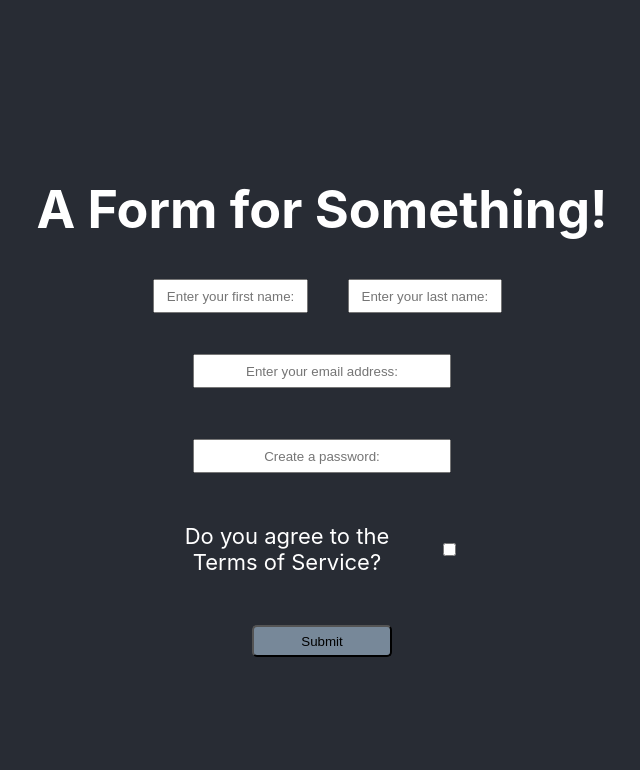
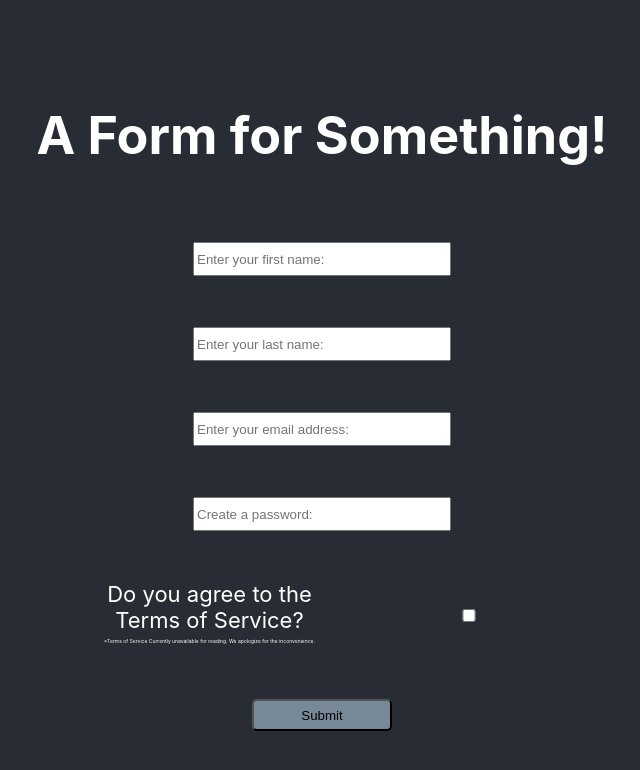
Before and after one commit to rauleflores/User-Onboarding, a React (Create React App) app: page / in a window 1280 px wide. Shown: the top 770 px of the page, without its empty margins (318-958 px from the left). Built offline with nearby package versions, Linux system fonts and the light colour scheme.

Commit message:
completed steps 2&3/form validition set up and working correctly/POST req is getting back the right data

```diff
--- a/src/components/Form.js
+++ b/src/components/Form.js
@@ -1,5 +1,7 @@
 import React, { useState } from "react";
 import { makeStyles } from "@material-ui/core";
+import * as yup from "yup";
+import axios from "axios";
 
 const useStyles = makeStyles({
   root: {
@@ -13,11 +15,6 @@ const useStyles = makeStyles({
     display: "flex",
     alignItems: "center",
     justifyContent: "center",
-  },
-  inputName: {
-    width: "75%",
-    height: "28px",
-    textAlign: "center",
   },
   column: {
     display: "flex",
@@ -39,7 +36,6 @@ const useStyles = makeStyles({
     display: "flex",
     alignItems: "center",
     justifyContent: "center",
-    textAlign: "center",
   },
   rowTerms: {
     width: "100%",
@@ -48,16 +44,24 @@ const useStyles = makeStyles({
     display: "flex",
     flexDirection: "row",
     alignItems: "center",
-    justifyContent: "space-around",
+    justifyContent: "space-between",
   },
   termsLabel: {
-    width: "75%",
+    width: "55%",
     fontSize: "22px",
-    margin: "auto",
     display: "flex",
-    flexDirection: "row",
+    flexDirection: "column",
+    alignItems: "center",
+    justifyContent: "space-between",
+  },
+  termsInput: {
+    width: "40%",
+    display: "flex",
     alignItems: "center",
     justifyContent: "space-evenly",
+  },
+  finePrint: {
+    fontSize: "5px",
   },
   submit: {
     marginTop: "20px",
@@ -67,6 +71,20 @@ const useStyles = makeStyles({
     border: "2px single  #998877",
     borderRadius: "5px",
   },
+  error: {
+    color: "red",
+    fontSize: "14px",
+    margin: "0",
+    padding: "0",
+  },
+});
+
+const formSchema = yup.object().shape({
+  firstName: yup.string().required("Please enter your first name"),
+  lastName: yup.string().required(),
+  email: yup.string().email().required("You'll need an email"),
+  password: yup.string().required("Password neccessary"),
+  terms: yup.boolean("Agree.").oneOf([true], "Agree."),
 });
 
 export default function Form(props) {
@@ -75,8 +93,15 @@ export default function Form(props) {
     lastName: "",
     email: "",
     password: "",
-    terms_of_service: "",
-    submit: "",
+    terms: false,
+  });
+
+  const [errors, setErrors] = useState({
+    firstName: "",
+    lastName: "",
+    email: "",
+    password: "",
+    terms: "",
   });
 
   const classes = useStyles();
@@ -84,48 +109,86 @@ export default function Form(props) {
   const formSubmit = (ev) => {
     ev.preventDefault();
     console.log("Form submitted!");
+
+    axios
+      .post("https://reqres.in/api/users", formState)
+      .then((res) => {
+        console.log(res);
+      })
+      .catch((err) => {
+        console.log(err);
+      });
+
     setFormState({
-      name: "",
+      firstName: "",
+      lastName: "",
       email: "",
       password: "",
-      terms_of_service: "",
-      submit: "",
+      terms: false,
+    });
+  };
+
+  const validate = (ev) => {
+    yup
+      .reach(formSchema, ev.target.name)
+      .validate(ev.target.value)
+      .then((valid) => {
+        setErrors({
+          ...errors,
+          [ev.target.name]: "",
+        });
+      })
+      .catch((err) => {
+        console.log(err.errors);
+        setErrors({
+          ...errors,
+          [ev.target.name]: err.errors[0],
+        });
       });
   };
 
   const inputChange = (ev) => {
-    setFormState(ev.target.value);
-    console.log(ev.target.value);
+    ev.persist();
+    validate(ev);
+
+    let value =
+      ev.target.type === "checkbox" ? ev.target.checked : ev.target.value;
+    setFormState({ ...formState, [ev.target.name]: value });
+    console.log("input changed!", ev.target.value, ev.target.checked);
   };
   return (
     <form autoComplete="off" className={classes.root} onSubmit={formSubmit}>
-      <div className={classes.row}>
-        <div>
+      <div className={classes.column}>
         <label htmlFor="firstName" className={classes.label}>
           <span className={classes.span}>What is your first name?</span>
         </label>
         <input
-            id="name"
+          id="firstName"
           name="firstName"
           placeholder="Enter your first name:"
           value={formState.firstName}
           onChange={inputChange}
-            className={classes.inputName}
+          className={classes.input}
         />
+        {errors.firstName.length > 0 ? (
+          <p className={classes.error}>{errors.firstName}</p>
+        ) : null}
       </div>
-        <div>
+      <div className={classes.column}>
         <label htmlFor="lastName" className={classes.label}>
           <span className={classes.span}>What is your name?</span>
         </label>
         <input
-            id="name"
+          id="lastName"
           name="lastName"
           placeholder="Enter your last name:"
           value={formState.lastName}
           onChange={inputChange}
-            className={classes.inputName}
+          className={classes.input}
         />
-        </div>
+        {errors.lastName.length > 0 ? (
+          <p className={classes.error}>{errors.lastName}</p>
+        ) : null}
       </div>
       <div className={classes.column}>
         <label htmlFor="email" className={classes.label}>
@@ -142,6 +205,9 @@ export default function Form(props) {
           onChange={inputChange}
           className={classes.input}
         />
+        {errors.email.length > 0 ? (
+          <p className={classes.error}>{errors.email}</p>
+        ) : null}
       </div>
       <div className={classes.column}>
         <label htmlFor="password" className={classes.label}>
@@ -152,24 +218,37 @@ export default function Form(props) {
           name="password"
           type="password"
           placeholder="Create a password:"
-          value={formState.name}
+          value={formState.password}
           onChange={inputChange}
           className={classes.input}
         />
+        {errors.password.length > 0 ? (
+          <p className={classes.error}>{errors.password}</p>
+        ) : null}
       </div>
       <div className={classes.rowTerms}>
-        <label htmlFor="terms_of_service" className={classes.termsLabel}>
+        <label htmlFor="terms" className={classes.termsLabel}>
           {"Do you agree to the"}
           <br />
           {"Terms of Service?"}
+          <br />
+          <p className={classes.finePrint}>
+            {
+              "*Terms of Service Currently unavailable for reading. We apologize for the inconvenience."
+            }
+          </p>
+        </label>
         <input
           type="checkbox"
-            id="terms_of_service"
-            name="terms_of_service"
-            value={formState.terms_of_service}
+          id="terms"
+          name="terms"
+          checked={formState.terms}
           onChange={inputChange}
+          className={classes.termsInput}
         />
-        </label>
+        {/* {errors.terms.length > 0 ? (
+          <p className={classes.error}>{errors.terms}</p>
+        ) : null} */}
       </div>
       <div className={classes.column}>
         <label htmlFor="submit" className={classes.label} />
```
Lines whose indentation alone changed are shown as unchanged.
